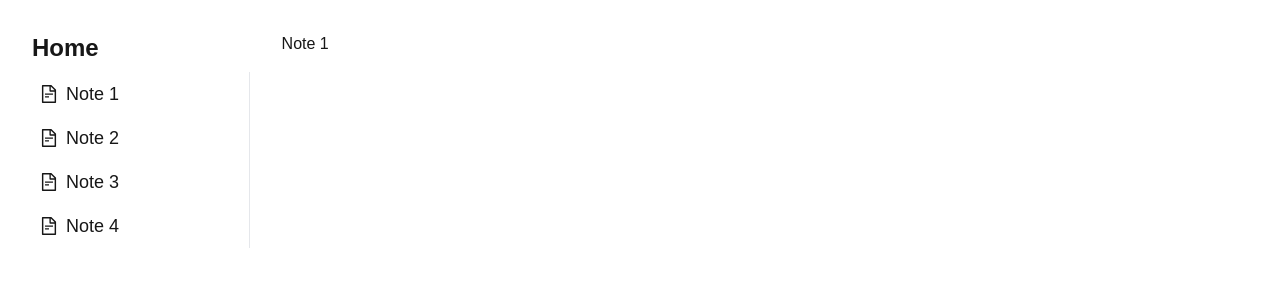
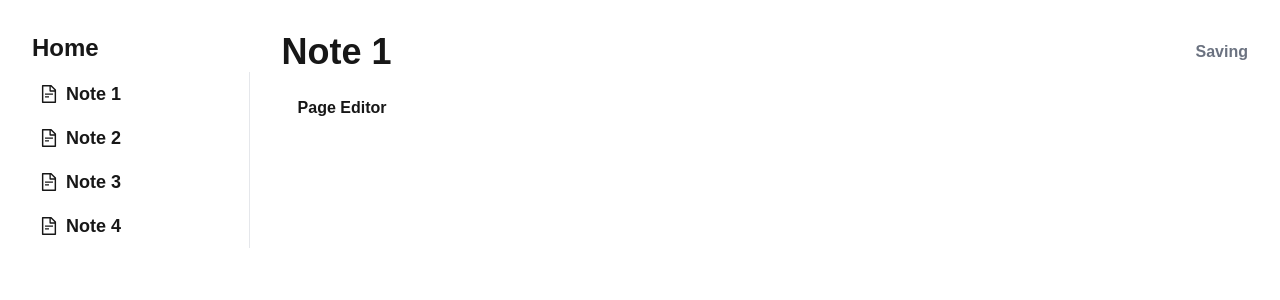
Before and after one commit to ankurrokad/notes, a Next.js app: page /notes/1 in a window 1280 px wide. Shown: the top 300 px of the page. Built offline with nearby package versions, Linux system fonts and the light colour scheme.

Commit message:
Styling updated

```diff
--- a/src/app/(auth)/notes/[id]/page.tsx
+++ b/src/app/(auth)/notes/[id]/page.tsx
@@ -1,7 +1,20 @@
 "use client";
+import PageEditorComponent from "@/components/notes/page";
 import { useNotesContextProvider } from "@/context/notesContext";
 
 export default function NotePage() {
   const { selectedNote } = useNotesContextProvider();
-  return <div>{selectedNote?.title}</div>;
+  return (
+    <div className="flex flex-col gap-2">
+      {/* Header */}
+      <div className="flex items-center justify-between">
+        <div className="text-4xl font-bold">{selectedNote?.title}</div>
+        <div className="text-gray-500">Saving</div>
+      </div>
+      {/* Body */}
+      <div className="p-4">
+        <PageEditorComponent />
+      </div>
+    </div>
+  );
 }
--- a/src/app/(auth)/notes/layout.tsx
+++ b/src/app/(auth)/notes/layout.tsx
@@ -1,7 +1,7 @@
 "use client";
 import { NotesContextDataProvider } from "@/context/notesContext";
 import { ReactNode } from "react";
-import NotesLayoutSidebar from "./_components/sideBar";
+import NotesLayoutSidebar from "../../../components/notes/layout/sideBar";
 
 export default function NotePageLayout({ children }: { children: ReactNode }) {
   return (
--- a/src/app/layout.tsx
+++ b/src/app/layout.tsx
@@ -3,8 +3,8 @@ import "../styles/globals.scss";
 
 const poppins = Poppins({
   subsets: ["latin"],
-  weight: ["400", "600", "700"], // Include the font weights you need
-  variable: "--font-poppins", // Optional: for CSS custom property
+  weight: ["400", "500", "600", "700"], // Include the weights you want
+  variable: "--font-poppins",
 });
 
 export const metadata = {
--- a/src/app/(auth)/notes/_components/sideBar/index.tsx
+++ b/src/components/notes/layout/sideBar/index.tsx
@@ -12,7 +12,7 @@ export default function NotesLayoutSidebar() {
       <div className="border-r">
         {notes.map((note, index) => {
           return (
-            <div key={index} className="text-lg">
+            <div key={index} className="text-lg flex">
               <Link
                 href={`/notes/${note.id}`}
                 className="hover:underline flex items-center gap-2 p-2"
--- /dev/null
+++ b/src/components/notes/page/index.tsx
@@ -0,0 +1,3 @@
+export default function PageEditorComponent() {
+  return <div>Page Editor</div>;
+}
--- a/src/styles/globals.scss
+++ b/src/styles/globals.scss
@@ -4,7 +4,7 @@
 
 // Optional: Customize default styles
 body {
-  @apply font-sans text-gray-900 bg-gray-50; // Example default styles
+  @apply font-sans font-semibold text-gray-900 bg-gray-50; // Example default styles
 }
 
 :root {
```
